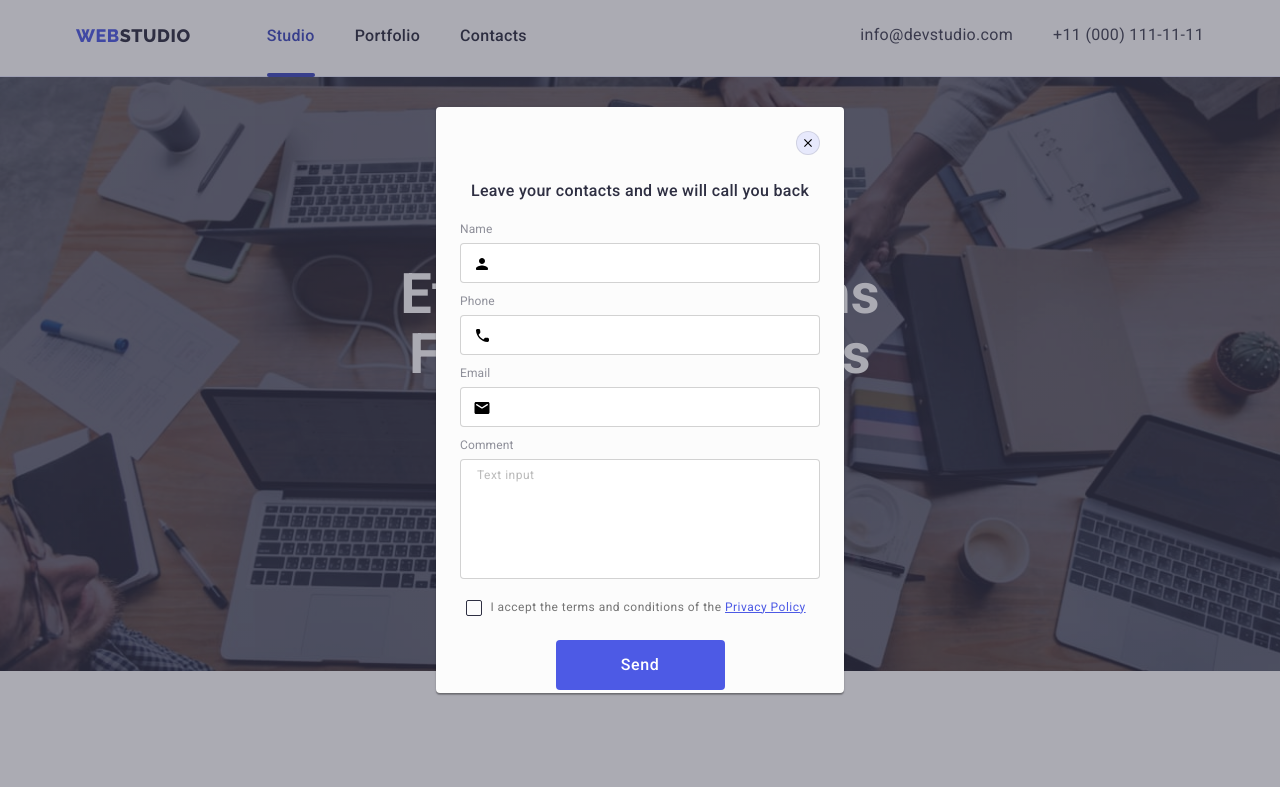
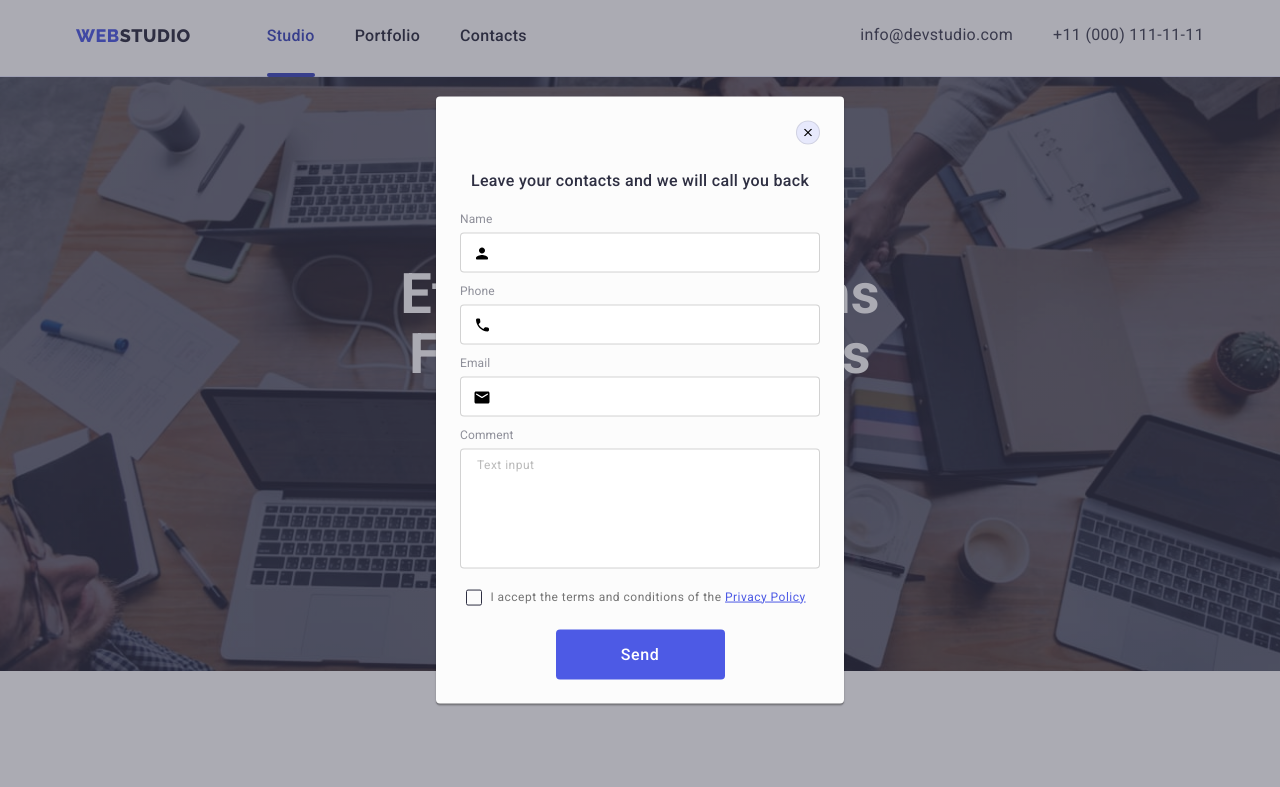
Before and after one commit to bulo4ka032/goit-markup-hw-07, a plain HTML site: page index.html in a window 1280 px wide. Both pictures are taken after a click on the button "Order Service". Shown: the top 787 px of the page. Drawn offline with nearby package versions, Linux system fonts and the light colour scheme.

Commit message:
min-height-modal

```diff
--- a/css/styles.css
+++ b/css/styles.css
@@ -185,7 +185,7 @@ img {
   left: 50%;
   transform: translate(-50%, -50%);
   width: 392px;
-  height: 586px;
+  min-height: 586px;
   background-color: var(--modal-form-color);
   box-shadow: 0px 1px 1px rgba(0, 0, 0, 0.14), 0px 1px 3px rgba(0, 0, 0, 0.12),
     0px 2px 1px rgba(0, 0, 0, 0.2);
@@ -1335,7 +1335,7 @@ display: flex;
 
     }
     .modal {
-      height: 584px;
+      min-height: 584px;
       width: 408px;
 
       padding-left: 24px;
```
